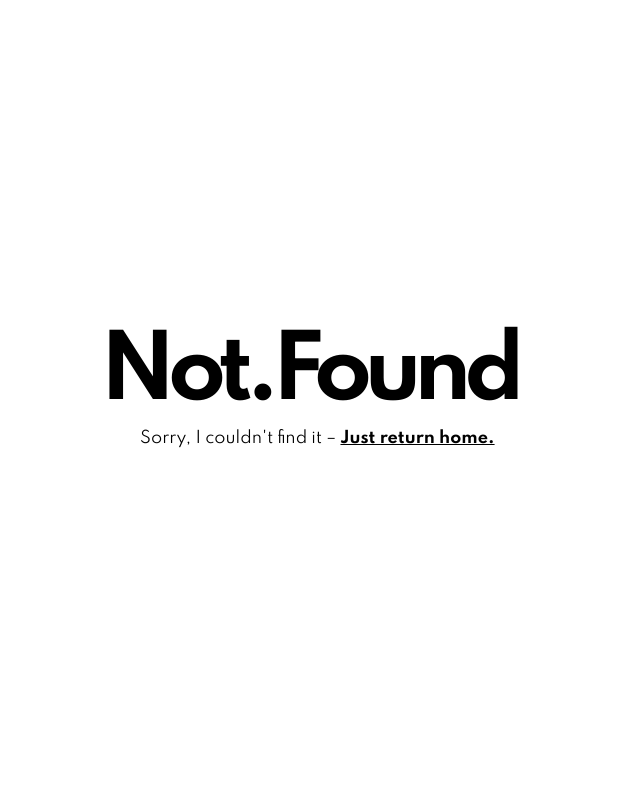
After one commit to mindulace/mindu.cloud, a PHP site: template templates/not_found/index.html.twig in a window 1280 px wide. The commit adds this page. Shown: the whole page, without its empty margins (0-640 px from the left). Run offline with PHP 8.4, Linux system fonts and the light colour scheme; the template is opened without the code that fills it, so the values that code supplies are empty; some libraries are stand-ins or nearby versions.

Commit message:
add not found controller

```diff
--- a/src/dependencies.php
+++ b/src/dependencies.php
@@ -5,7 +5,7 @@ $container = $app->getContainer();
 // View renderer
 $container['view'] = function ($c) {
     $view = new Slim\Views\Twig('../templates', [
-        'cache' => true
+        'cache' => false
     ]);
 
     // Instantiate and add Slim specific extension
--- a/src/routes.php
+++ b/src/routes.php
@@ -1,8 +1,12 @@
 <?php
 
 use Engine\Controllers\Index;
+use Engine\Controllers\NotFound;
 
+/** @var Slim\App $app */
 $app->get('/', Index::class . ':index')->setName('index.index');
+
+$container['notFoundHandler'] = [(new NotFound($container)), 'index'];
 
 // $app->get('/register', Register::class . ':index')->setName('register.index');
 
--- a/templates/index/index.html.twig
+++ b/templates/index/index.html.twig
@@ -15,12 +15,15 @@
                         <h1 class="page--title">
 
                             {% block index_body_page_headline %}
-                                <span>mindu.</span><span>cloud</span></h1>
+                                <span>mindu.</span><span>cloud</span>
                             {% endblock %}
 
-                            {% block index_body_page_subline %}
-                                <p>This is my little website. Don't break it – <span class="thicc">Just look.</span></p>
-                            {% endblock %}
+                        </h1>
+
+                        {% block index_body_page_subline %}
+                            <p>This is my little website. Don't break it – <span class="thicc">Just look.</span></p>
+                        {% endblock %}
+
                     </div>
                 </div>
             {% endblock %}
--- /dev/null
+++ b/templates/not_found/index.html.twig
@@ -0,0 +1,11 @@
+{% extends "index/index.html.twig" %}
+
+{% block header_title %}{{ parent() }} - Not found{% endblock %}
+
+{% block index_body_page_headline %}
+    <span>Not.</span><span>Found</span>
+{% endblock %}
+
+{% block index_body_page_subline %}
+    <p>Sorry, I couldn't find it – <a href="{{ path_for('index.index') }}" class="thicc">Just return home.</a></p>
+{% endblock %}
--- a/templates/src/css/all.css
+++ b/templates/src/css/all.css
@@ -12,8 +12,12 @@ html.dark {
     color: #ffffff;
 }
 
-html * {
+html *:not(a:link) {
     pointer-events: none;
+}
+
+a:-webkit-any-link, a:link {
+    color: inherit;
 }
 
 body {
@@ -44,6 +48,7 @@ body {
 
 p {
     margin-left: 40px;
+    margin-right: 10px;
 }
 
 .thicc {
```
Also changed, not shown: src/Engine/Controllers/NotFound.php (added, +39 -0 lines).
